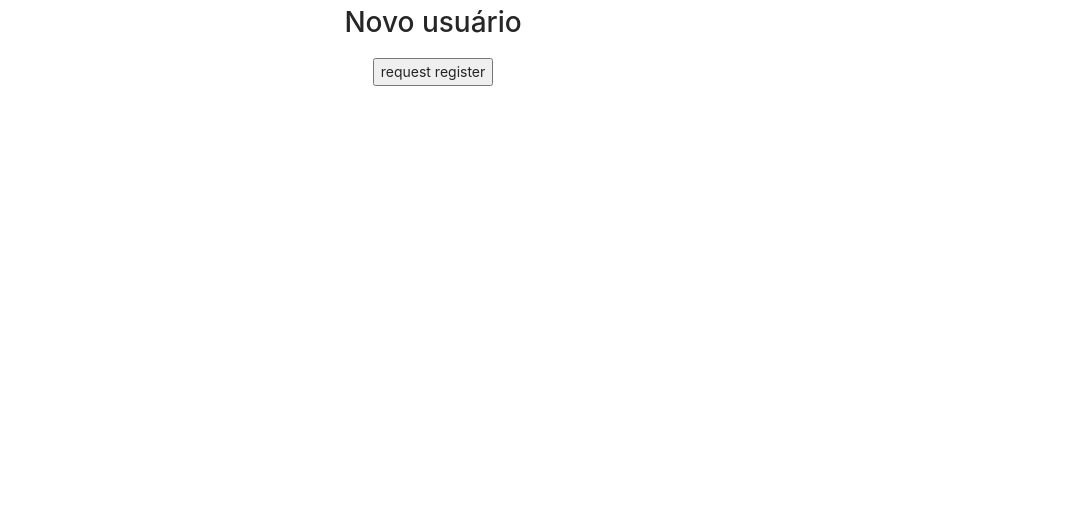
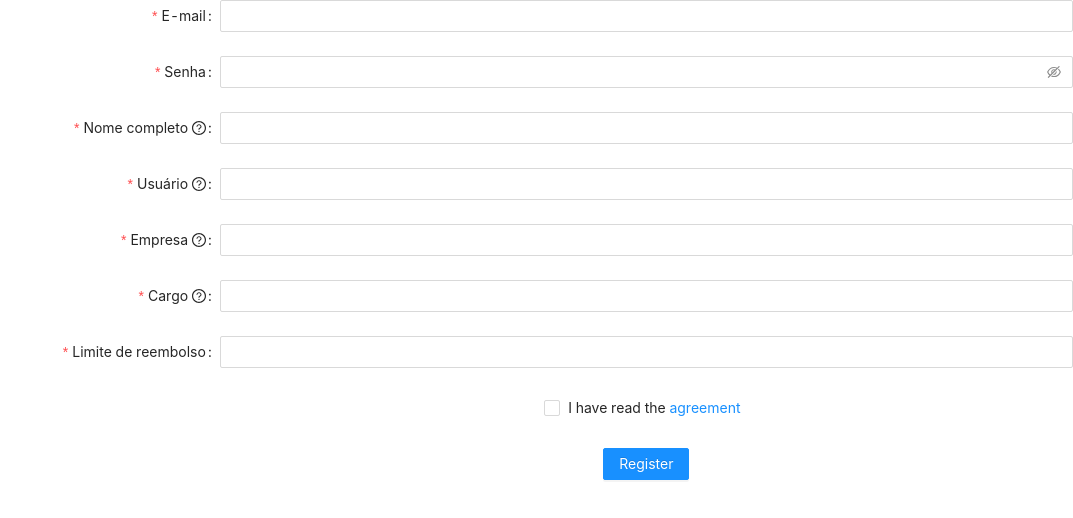
Before and after one commit to ricardossantis/reembolsa_ai, a React (Create React App) app: page /novocolaborador in a window 1280 px wide. Shown: the top 518 px of the page, without its empty margins (207-1280 px from the left). Built offline with nearby package versions, Linux system fonts and the light colour scheme.

Commit message:
feat: form and inputs are created to sendo data do server. the sending data is ok.

```diff
--- a/src/pages/new-user/index.jsx
+++ b/src/pages/new-user/index.jsx
@@ -1,28 +1,281 @@
 import React, { useState } from "react";
+import {
+  Form,
+  Input,
+  Tooltip,
+  Cascader,
+  Select,
+  Row,
+  Col,
+  Checkbox,
+  Button,
+  AutoComplete,
+} from "antd";
+import { QuestionCircleOutlined } from "@ant-design/icons";
 import api from "../../services/api";
 
+const { Option } = Select;
+const AutoCompleteOption = AutoComplete.Option;
+
+const formItemLayout = {
+  labelCol: {
+    xs: {
+      span: 24,
+    },
+    sm: {
+      span: 8,
+    },
+  },
+  wrapperCol: {
+    xs: {
+      span: 24,
+    },
+    sm: {
+      span: 16,
+    },
+  },
+};
+
+const tailFormItemLayout = {
+  wrapperCol: {
+    xs: {
+      span: 24,
+      offset: 0,
+    },
+    sm: {
+      span: 16,
+      offset: 8,
+    },
+  },
+};
+
 const NewUser = () => {
-  const [serverResponse, setServerResponse] = useState();
+  //const [serverResponse, setServerResponse] = useState();
+
+  const [form] = Form.useForm();
+
+  const onFinish = (values) => {
+    api.post("/register", values);
+    console.log("Received values of form: ", values);
+  };
+
+  const prefixSelector = (
+    <Form.Item name="prefix" noStyle>
+      <Select
+        style={{
+          width: 70,
+        }}
+      >
+        <Option value="86">+86</Option>
+        <Option value="87">+87</Option>
+      </Select>
+    </Form.Item>
+  );
+  const [autoCompleteResult, setAutoCompleteResult] = useState([]);
+
+  const onWebsiteChange = (value) => {
+    if (!value) {
+      setAutoCompleteResult([]);
+    } else {
+      setAutoCompleteResult(
+        [".com", ".org", ".net"].map((domain) => `${value}${domain}`)
+      );
+    }
+  };
+
+  const websiteOptions = autoCompleteResult.map((website) => ({
+    label: website,
+    value: website,
+  }));
 
   return (
-    <div>
-      <h1>Novo usuário</h1>
-      <button
-        onClick={() =>
-          api.post("/register", {
-            email: "dev2@tech.com",
-            password: "123456",
-            "full-name": "dev",
-            user: "dev2",
-            "access-level": 2,
-            roll: "fullstack",
-            "amount-limit": 300,
-          })
+    <Form
+      {...formItemLayout}
+      form={form}
+      name="register"
+      onFinish={onFinish}
+      scrollToFirstError
+    >
+      <Form.Item
+        name="email"
+        label="E-mail"
+        rules={[
+          {
+            type: "email",
+            message: "Formato de e-mail inválido!",
+          },
+          {
+            required: true,
+            message: "Campo de e-mail não pode estar em branco.",
+          },
+        ]}
+      >
+        <Input />
+      </Form.Item>
+
+      <Form.Item
+        name="password"
+        label="Senha"
+        rules={[
+          {
+            required: true,
+            message: "Campo de senha não deve estar em branco.",
+          },
+        ]}
+        hasFeedback
+      >
+        <Input.Password />
+      </Form.Item>
+
+      {/*<Form.Item
+        name="confirm"
+        label="Confirm Password"
+        dependencies={["password"]}
+        hasFeedback
+        rules={[
+          {
+            required: true,
+            message: "Please confirm your password!",
+          },
+          ({ getFieldValue }) => ({
+            validator(rule, value) {
+              if (!value || getFieldValue("password") === value) {
+                return Promise.resolve();
+              }
+
+              return Promise.reject(
+                "The two passwords that you entered do not match!"
+              );
+            },
+          }),
+        ]}
+      >
+        <Input.Password />
+      </Form.Item>*/}
+
+      <Form.Item
+        name="fullName"
+        label={
+          <span>
+            Nome completo&nbsp;
+            <Tooltip title="Qual é o seu nome?">
+              <QuestionCircleOutlined />
+            </Tooltip>
+          </span>
         }
+        rules={[
+          {
+            required: true,
+            message: "Precisamos saber o seu nome completo.",
+            whitespace: true,
+          },
+        ]}
       >
-        request register
-      </button>
-    </div>
+        <Input />
+      </Form.Item>
+
+      <Form.Item
+        name="user"
+        label={
+          <span>
+            Usuário&nbsp;
+            <Tooltip title="Este será seu nome de usuário no sistema.">
+              <QuestionCircleOutlined />
+            </Tooltip>
+          </span>
+        }
+        rules={[
+          {
+            required: true,
+            message: "Por favor, digite seu nome de usuário.",
+            whitespace: true,
+          },
+        ]}
+      >
+        <Input />
+      </Form.Item>
+      <Form.Item
+        name="company"
+        label={
+          <span>
+            Empresa&nbsp;
+            <Tooltip title="Para qual empresa você trabalha?">
+              <QuestionCircleOutlined />
+            </Tooltip>
+          </span>
+        }
+        rules={[
+          {
+            required: true,
+            message:
+              "Precisamos saber qual é a empresa para sua alocação em nosso sistema.",
+            whitespace: true,
+          },
+        ]}
+      >
+        <Input />
+      </Form.Item>
+      <Form.Item
+        name="roll"
+        label={
+          <span>
+            Cargo&nbsp;
+            <Tooltip title="What do you want others to call you?">
+              <QuestionCircleOutlined />
+            </Tooltip>
+          </span>
+        }
+        rules={[
+          {
+            required: true,
+            message: "Digite o seu cargo. Ele é importante!",
+            whitespace: true,
+          },
+        ]}
+      >
+        <Input />
+      </Form.Item>
+
+      <Form.Item
+        name="amountLimit"
+        label="Limite de reembolso"
+        rules={[
+          {
+            required: true,
+            message: "Please input your phone number!",
+          },
+        ]}
+      >
+        <Input
+          style={{
+            width: "100%",
+          }}
+        />
+      </Form.Item>
+
+      <Form.Item
+        name="agreement"
+        valuePropName="checked"
+        rules={[
+          {
+            validator: (_, value) =>
+              value
+                ? Promise.resolve()
+                : Promise.reject("Should accept agreement"),
+          },
+        ]}
+        {...tailFormItemLayout}
+      >
+        <Checkbox>
+          I have read the <a href="">agreement</a>
+        </Checkbox>
+      </Form.Item>
+      <Form.Item {...tailFormItemLayout}>
+        <Button type="primary" htmlType="submit">
+          Register
+        </Button>
+      </Form.Item>
+    </Form>
   );
 };
 
--- a/src/services/api.js
+++ b/src/services/api.js
@@ -4,7 +4,7 @@ const api = axios.create({
   baseURL: "https://reembolsa-ai-api.herokuapp.com/",
   headers: {
     authorization:
-      "Bearer eyJhbGciOiJIUzI1NiIsInR5cCI6IkpXVCJ9.eyJlbWFpbCI6InNpbWFzQHR1cmJvLmNvbSIsImlhdCI6MTYwMTQ5OTE1OCwiZXhwIjoxNjAxNTAyNzU4LCJzdWIiOiIzIn0.S8BhxuN6rphItJfPYxJCK30q_9Lw6ZgExqPtEdA1DEU",
+      "Bearer eyJhbGciOiJIUzI1NiIsInR5cCI6IkpXVCJ9.eyJlbWFpbCI6InNhbXBsZXVzZXIxQHNhbXBsZS5jb20iLCJpYXQiOjE2MDE1NjIwOTMsImV4cCI6MTYwMTU2NTY5Mywic3ViIjoiMiJ9.3EhvCDc4hmUCIQxy-TMJrbUmSPi3ScVr0XLi7PMieEw",
   },
 });
 
```
